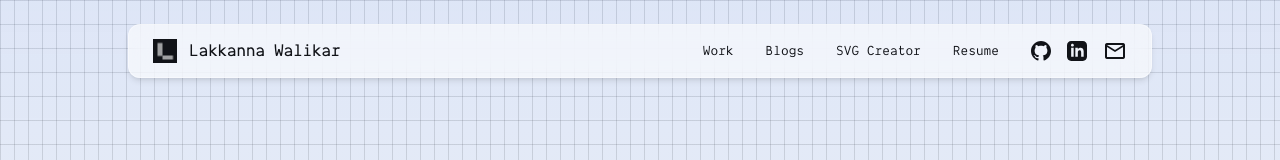
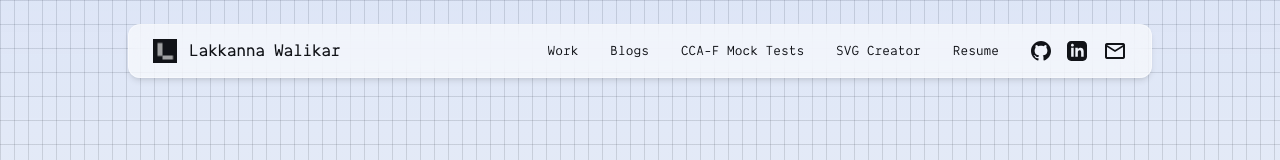
Before and after one commit to Lakkanna/lakkanna.github.io, a Next.js app: page / in a window 1280 px wide. Shown: the top 160 px of the page. Built offline with nearby package versions, Linux system fonts and the light colour scheme.

Commit message:
feat: added architect practice lab link

```diff
--- a/components/TopNavBar.tsx
+++ b/components/TopNavBar.tsx
@@ -55,6 +55,12 @@ export default function TopNavBar() {
               >
                 Blogs
               </Link>
+              <a
+                className="text-sm font-medium hover:text-primary dark:hover:text-primary whitespace-nowrap"
+                href={ROUTES.architectPracticeLab}
+              >
+                CCA-F Mock Tests
+              </a>
               <a
                 className="text-sm font-medium hover:text-primary dark:hover:text-primary whitespace-nowrap"
                 href={ROUTES.svgMaker}
--- a/constants/index.ts
+++ b/constants/index.ts
@@ -23,6 +23,7 @@ export const ROUTES = {
   projects: '/projects',
   contact: '/contact',
   svgMaker: '/svg-maker/',
+  architectPracticeLab: '/architect-practice-lab/',
 } as const;
 
 // Project Links
```
